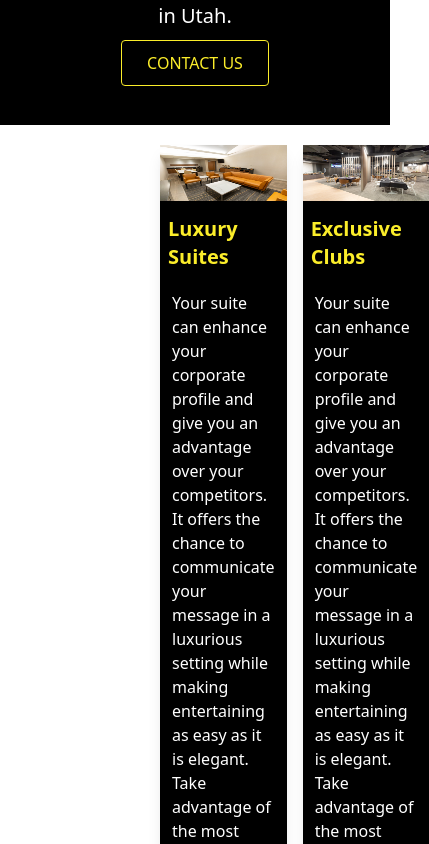
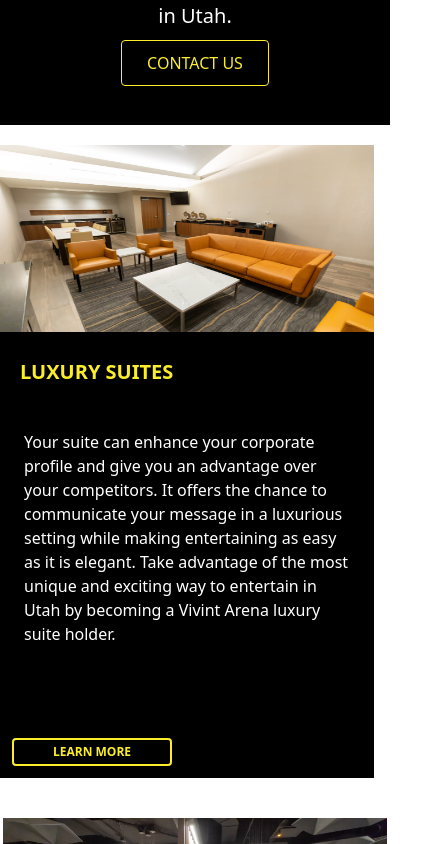
Before and after one commit to bridgetvon/jazzy-suites, a Next.js app: page / in a window 390 px wide. Shown: the part 860-1704 px from the top of the page, 429 px wide, since content can reach past the window. Built offline with nearby package versions, Linux system fonts and the light colour scheme.

Commit message:
finsishing up media queries still need to get text on photots

```diff
--- a/components/Buffet.js
+++ b/components/Buffet.js
@@ -3,14 +3,17 @@ import Image from 'next/image'
 
 export default function Buffet() {
   return (
-    <div className='relative'>
-    <Image
-    src='/buffet.jpg'
-    alt='Buffet in the Eide Bailly suite'
-    width={950}
-    height={450}
-    layout='intrinsic'
-    />
+    <div>
+      <Image
+        src='/buffet.jpg'
+        alt='Buffet in the Eide Bailly suite'
+        width={950}
+        height={500}
+        layout='responsive'
+      />
+      <p className='bg-black bg-opacity-75 text-white mt-0 h-full p-4 font-bold'>
+        Tailor your food and beverage experience to your group each night. Choose from an expansive menu based on who you will be hosting for that event. Submit your food and beverage orders 2 business days prior to the event. Access to your suite and food service will start 90 minutes prior to tipoff
+        </p>
     </div>
   )
 }
--- a/components/Contact.js
+++ b/components/Contact.js
@@ -44,11 +44,12 @@ export default function Contact() {
                             />
                         </div>
                         <div>
-                            <label htmlFor="email">Options</label>
-                            <input className='block rounded-sm w-full p-1 mt-1 border-2 border-black-500'
-                                type="options"
-                                name="email"
-                            />
+                            <label>Options</label>
+                            <select className='block rounded-sm w-full p-1 mt-1 border-2 border-black-500 appearance-none'>
+                               <option>tickets</option>
+                               <option>pricing</option>
+                               <option>scheduling</option>
+                            </select>
                         </div>
                         <div>
                             <label htmlFor="message">Message:</label>
--- a/components/LuxurySuites.js
+++ b/components/LuxurySuites.js
@@ -6,14 +6,16 @@ export default function LuxurySuites() {
     return (
         <div className='main p-10 bg-black'>
             <h1 className='text-yellow mb-5 font-bold text-xl'>LUXURY SUITES</h1>
-            <div className="flex-wrap grid grid-cols-2 gap-4">
+            <div className="flex flex-wrap grid lg:grid-cols-2 gap-4">
                 <div>
                     <Image
                         src='/eideBaillysuitelevel.jpg'
                         alt='Eide Bailey Suite Level'
                         width={650}
                         height={350}
+                        layout='responsive'
                     />
+
                     <div className='inline-block text-white'>EIDE BAILLY SUITE LEVEL</div>
                 </div>
                 <div>
@@ -22,6 +24,8 @@ export default function LuxurySuites() {
                         alt='Loge boxes'
                         width={650}
                         height={350}
+                        layout='responsive'
+
                     />
                     <div className='inline-block text-white'>LOGE BOXES</div>
                 </div>
@@ -31,6 +35,8 @@ export default function LuxurySuites() {
                         alt='Level three udo lounge'
                         width={650}
                         height={350}
+                        layout='responsive'
+
                     />
                     <div className='inline-block text-white'>LEVEL THREE UDO LOUNGE</div>
                 </div>
@@ -40,6 +46,8 @@ export default function LuxurySuites() {
                         alt='court-side suites'
                         width={650}
                         height={350}
+                        layout='responsive'
+
                     />
                     <div className='inline-block text-white'>COURTSIDE SUITES</div>
                 </div>
--- a/components/Suites.js
+++ b/components/Suites.js
@@ -3,38 +3,38 @@ import Image from 'next/image'
 
 export default function Suites() {
     return (
-        <div id="mainDiv" className='bg-white p-15 flex'>
-            <div className="text-white bg-black ml-40 mr-4 my-5">
-                <div className="max-w-sm overflow-hidden shadow-lg">
+        <div id="mainDiv" className='p-15 flex flex-wrap justify-center'>
+            <div className="text-white bg-black mr-4 my-5">
+                <div className="max-w-sm overflow-hidden">
                     <div>
                         <Image
                             src='/luxury-suites.jpg'
                             alt='Luxury suite picture'
-                            width={500}
-                            height={220}
+                            width={400}
+                            height={200}
                         />
-                        <div className="font-bold text-xl text-yellow m-2">Luxury Suites</div>
-                        <p className="text-grey-700 text-base p-3">
+                        <div className="font-bold text-xl text-yellow m-5">LUXURY SUITES</div>
+                        <p className="text-gray-700 p-6 text-md bg-black h-80">
                             Your suite can enhance your corporate profile and give you an advantage over your competitors. It offers the chance to communicate your message in a luxurious setting while making entertaining as easy as it is elegant. Take advantage of the most unique and exciting way to entertain in Utah by becoming a Vivint Arena luxury suite holder.
                         </p>
-                        <button className='text-yellow p-5'>Learn More</button>
+                        <button className='text-yellow text-xs w-40 m-3 font-bold rounded p-1 border-2'>LEARN MORE</button>
                     </div>
                 </div>
                 </div>
-                <div className='text-white bg-black mr-20 my-5'>
-                <div className="max-w-sm overflow-hidden shadow-lg">
-                    <div>
+                <div className='text-white bg-black my-5'>
+                <div className="max-w-sm overflow-hidden">
+                    <div className='sm:w-full'>
                         <Image
                             src='/exclusive-clubs.jpg'
                             alt='Luxury suite picture'
-                            width={500}
-                            height={220}
+                            width={400}
+                            height={200}
                         />
-                        <div className="font-bold text-xl text-yellow m-2">Exclusive Clubs</div>
-                        <p className="text-gray-700 text-base p-3">
+                        <div className="font-bold text-xl text-yellow m-5">EXCLUSIVE CLUBS</div>
+                        <p className="text-gray-700 p-6 text-md bg-black h-80">
                             Your suite can enhance your corporate profile and give you an advantage over your competitors. It offers the chance to communicate your message in a luxurious setting while making entertaining as easy as it is elegant. Take advantage of the most unique and exciting way to entertain in Utah by becoming a Vivint Arena luxury suite holder.
                         </p>
-                        <button className='text-yellow p-5'>Learn More</button>
+                        <button className='text-yellow text-xs w-40 m-3 rounded font-bold p-1 border-2'>LEARN MORE</button>
                     </div>
                 </div>
             </div>
--- a/components/Tickets.js
+++ b/components/Tickets.js
@@ -4,7 +4,7 @@ export default function Tickets() {
 
     return (
         <div className='grid grid-cols-2 mt-8'>
-            <div className='bg-grey p-9'>
+            <div className='bg-grey p-9 text-sm'>
                 <h1 className='mb-5 text-2xl font-bold'>Digital tickets</h1>
                 <p>All tickets will be digital and accessible in the Utah Jazz + Vivint Arena App. Printed tickets will no longer be an option.
                     <p>This move to digital-only has been made for several reasons:</p>
@@ -14,7 +14,7 @@ export default function Tickets() {
                         <li> - Allows for a convenient transfer process—you can transfer your tickets with the touch of a button.</li>
                     </ul>
                     If you have questions or concerns about digital tickets, please contact your account representative.</p>
-                <button className='bg-yellow p-3 mt-3 border-2 rounded border-black-500'>LEARN MORE ABOUT DIGITAL TICKETS &#8680;</button>
+                <button className='bg-yellow text-xs p-3 mt-3 border-2 rounded border-black-500'>LEARN MORE ABOUT DIGITAL TICKETS &#8680;</button>
             </div>
             <div className='p-8 bg-grey'>
             <Image
--- a/pages/eideBailly.js
+++ b/pages/eideBailly.js
@@ -10,7 +10,6 @@ export default function EideBailly() {
     return (
         <div>
             <Nav />
-
            <EideHeader />
             <Info />
             <Buffet />
--- a/tailwind.config.js
+++ b/tailwind.config.js
@@ -9,9 +9,13 @@ module.exports = {
         yellow: 'rgb(251,237,42)',
         white: '#fff',
         grey: 'rgb(227,229,227)',
-        darkGray: 'rgb(40,40,40);',
+        darkGray: 'rgb(40,40,40);'
       },
-    extend: {},
+    extend: {
+      backgroundImage: {
+        'split-white-black': "linear-gradient(to bottom, #000 60% , white 40%);"
+      }
+    },
   },
   plugins: [],
 }
```
Also changed, not shown: components/EideHeader.js (+8 -7 lines), components/ExclusiveClubs.js (+15 -3 lines), components/Info.js (+4 -4 lines), components/Nav.js (+7 -7 lines).
